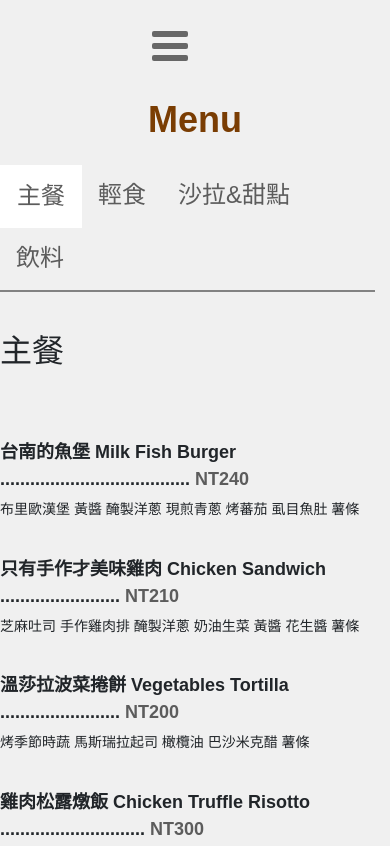
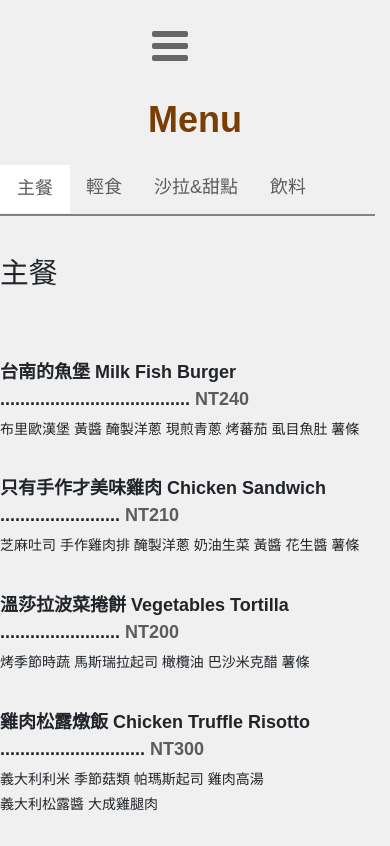
Before and after one commit to wendy000086/IN-STOCK, a plain HTML site: page menu-meat.html in a window 390 px wide. Shown: the top 846 px of the page. Drawn offline with nearby package versions, Linux system fonts and the light colour scheme.

Commit message:
Update css.css

```diff
--- a/css.css
+++ b/css.css
@@ -633,6 +633,7 @@
             font-weight: 700;
             color: rgb(122, 61, 3);
             text-align: center;
+            padding: 0rem 3rem;
 
         }
         #menu .heading{
@@ -758,6 +759,18 @@
             }
 
          }
+         @media screen and (max-width:700px){
+            #menu .heading {
+                font-size: 18px;
+                padding:0 1rem;
+
+            }
+            #menu h2{
+                font-size: 1.8rem;
+            }
+
+
+         }
          /*----------- footer------------- */
          .copyright{
             color: #999;
```
